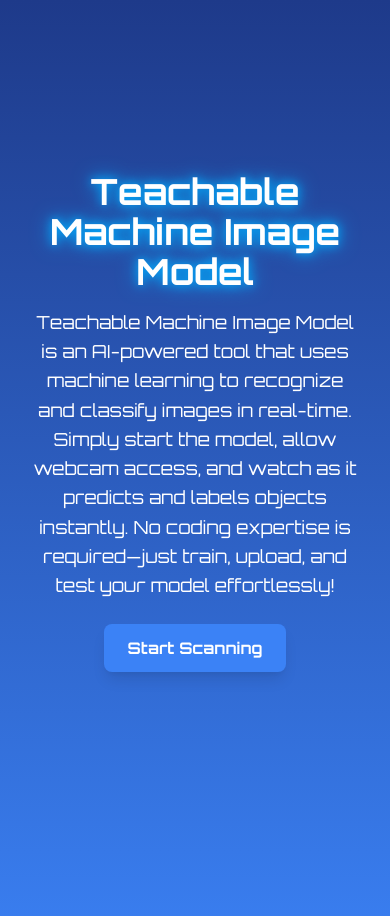
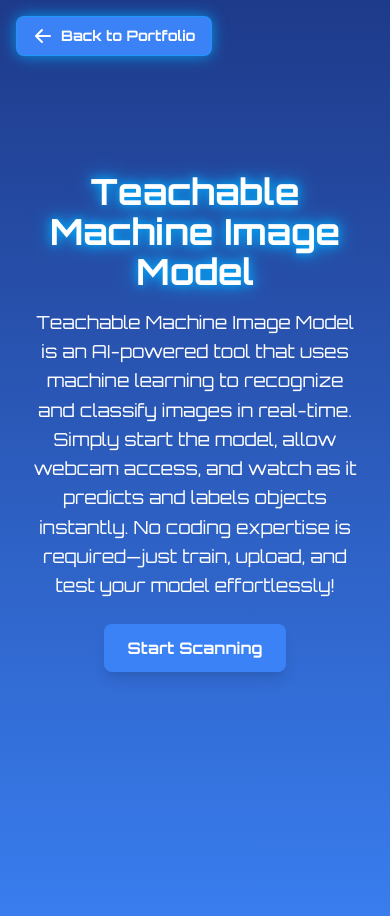
Before and after one commit to kingpage03/Teachable-Machine, a website: page public/index.html in a window 390 px wide. Drawn offline with nearby package versions, Linux system fonts and the light colour scheme; a script that the page names is missing.

Commit message:
Add "Go Back" button to index.html and create settings.json for live server configuration

```diff
--- a/public/index.html
+++ b/public/index.html
@@ -120,12 +120,40 @@ h1 {
     opacity: 0;
     pointer-events: none;
 }
+
+#go-back-button {
+    box-shadow: 0 0 15px rgba(0, 174, 255, 0.8);
+    border: 1px solid rgba(0, 174, 255, 0.5);
+    animation: fadeInLeft 0.8s forwards;
+}
+
+#go-back-button:hover {
+    box-shadow: 0 0 25px rgba(0, 174, 255, 1);
+    transform: translateX(-5px);
+}
+
+@media (max-width: 768px) {
+    #go-back-button {
+        top: 1rem;
+        left: 1rem;
+        padding: 0.5rem 1rem;
+        font-size: 0.9rem;
+    }
+}
     </style>
 </head>
 <body class="bg-gradient-to-b from-blue-900 to-blue-500 text-white min-h-screen flex flex-col items-start pl-8">
 
     <!-- Custom Cursor -->
     <div class="custom-cursor"></div>
+
+    <!-- Go Back Button -->
+    <a href="https://portfolio-page-omega-eight.vercel.app/" id="go-back-button" class="fixed top-6 left-6 bg-blue-500 hover:bg-blue-700 text-white font-bold py-3 px-6 rounded-lg transition duration-300 shadow-lg flex items-center z-10">
+        <svg xmlns="http://www.w3.org/2000/svg" class="h-5 w-5 mr-2" viewBox="0 0 20 20" fill="currentColor">
+            <path fill-rule="evenodd" d="M9.707 16.707a1 1 0 01-1.414 0l-6-6a1 1 0 010-1.414l6-6a1 1 0 011.414 1.414L5.414 9H17a1 1 0 110 2H5.414l4.293 4.293a1 1 0 010 1.414z" clip-rule="evenodd" />
+        </svg>
+        Back to Portfolio
+    </a>
 
     <!-- Introduction Section -->
     <section class="flex flex-wrap items-center justify-center w-full min-h-screen px-8 fade-in-left">
```
